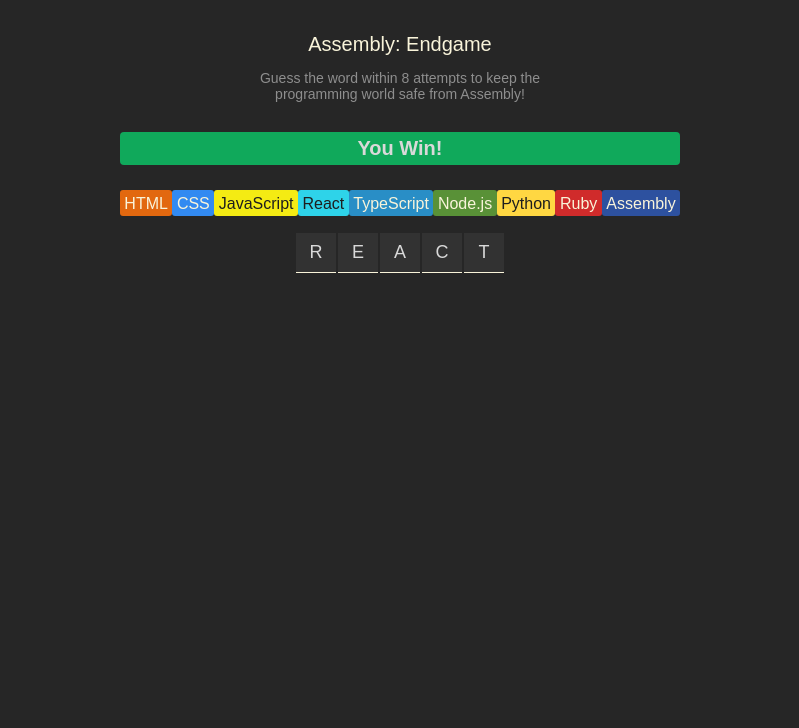
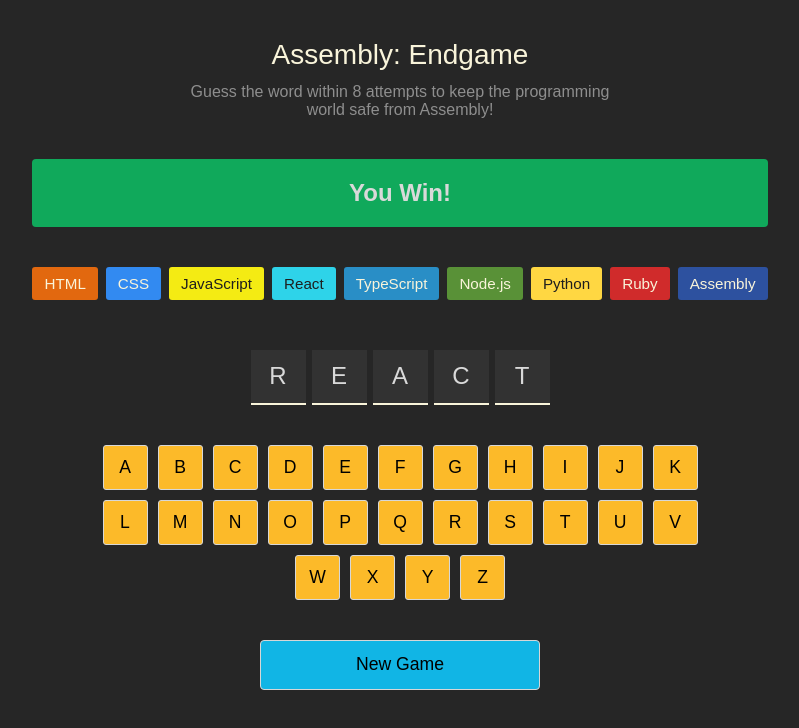
Before and after one commit to limhaowei/Hangman-, a React (Vite) app: page / in a window 1280 px wide. Shown: the top 728 px of the page, without its empty margins (240-1039 px from the left). Built offline with nearby package versions, Linux system fonts and the light colour scheme.

Commit message:
added keyboard and some logic

```diff
--- a/src/App.jsx
+++ b/src/App.jsx
@@ -3,6 +3,11 @@
 
 
 export default function App() {
+
+  const [ guessedLetters, setGuessedLetters ] = useState([])
+  const [ currentWord, setCurrentWord ] = useState("react")
+
+  const alphabet = "abcdefghijklmnopqrstuvwxyz"
 
   const languageElements = languages.map(lang => {
     const styles = {
@@ -14,13 +19,28 @@
     )
 })
 
-  const [ currentWord, setCurrentWord ] = useState("react")
+  const alphabetElements = alphabet.split('').map((char) => {
+    return (
+      <button onClick={() => userGuess(char)} key={char}>{char.toUpperCase()}</button>
+    )
+  })
+
 
   const charElements = currentWord.split('').map((char, index) => {
     return (
       <span key={index}>{char.toUpperCase()}</span>
     )
   })
+
+
+  function userGuess(char) {
+    setGuessedLetters(prev => prev.includes(char) ? prev : [...prev, char])
+  }
+//   setGuessedLetters(prevLetters => {
+//     const lettersSet = new Set(prevLetters)
+//     lettersSet.add(letter)
+//     return Array.from(lettersSet)
+// })
 
 
   return(
@@ -42,6 +62,12 @@
       <section className='word'>
         {charElements}
       </section>
+
+      <section className='keyboard'>
+        {alphabetElements}
+      </section>
+
+      <button className='new-game'>New Game</button>
     </main>
   )
 }
--- a/src/index.css
+++ b/src/index.css
@@ -19,14 +19,15 @@
 
 
 header > h1 {
-  font-size: 1.25rem;
+  font-size: 1.75rem;
   font-weight: 500;
   color: #F9F4DA;
+  margin-bottom: 12px;
 }
 
 header > p {
-  font-size: 0.875rem;
-  max-width: 350px;
+  font-size: 1rem;
+  max-width: 450px;
   color: #8E8E8E;
   margin: 0 auto;
 }
@@ -37,47 +38,84 @@
   flex-direction: column;
   align-items: center;
   border-radius: 4px;
-  margin-block: 30px;
+  margin-block: 40px;
+  padding: 12px;
 }
 
 section.game-status > h2 {
-  font-size: 1.25rem;
-  margin: 5px;
+  font-size: 1.5rem;
+  margin: 8px;
 }
 
 /* section.game-status > p {
   margin: 5px;
 } */
 
-section.language-chips {
+section.languages {
   display: flex;
-  flex-wrap: wrap;
-  gap: 5px;
+  flex-wrap: nowrap;
+  gap: 8px;
   justify-content: center;
-  max-width: 350px;
-  margin-bottom: 36px;
+  margin-bottom: 50px;
 }
 
 span.chip {
   border-radius: 3px;
-  padding: 4.5px;
+  padding: 8px 12px;
+  font-size: 0.95rem;
 }
 
 section.word {
   display: flex;
   justify-content: center;
-  gap: 2px;
-  margin-top: 20px;
+  gap: 6px;
+  margin-top: 30px;
+  margin-bottom: 40px;
 }
 
 section.word > span {
-  height: 40px;
-  width: 40px;
+  height: 55px;
+  width: 55px;
   background-color: #323232;
   display: flex;
   justify-content: center;
   align-items: center;
-  font-size: 1.125rem;
-  border-bottom: 1px solid #F9F4DA;
+  font-size: 1.5rem;
+  border-bottom: 2px solid #F9F4DA;
 
 }
+
+section.keyboard {
+  display: flex;
+  flex-wrap: wrap;
+  gap: 10px;
+  justify-content: center;
+  max-width: 600px;
+  margin: 0 auto 40px;
+}
+
+section.keyboard > button {
+  height: 45px;
+  width: 45px;
+  background-color: #FCBA29;
+  border: 1px solid #D7D7D7;
+  border-radius: 3px;
+  cursor: pointer;
+  font-size: 1.1rem;
+  font-weight: 500;
+
+}
+
+button.new-game {
+  background-color: #11B5E5;
+  border: 1px solid #D7D7D7;
+  border-radius: 4px;
+  width: 280px;
+  height: 50px;
+  padding: 8px 16px;
+  display: block;
+  margin-inline: auto;
+  cursor: pointer;
+  font-size: 1.1rem;
+  font-weight: 500;
+}
```
